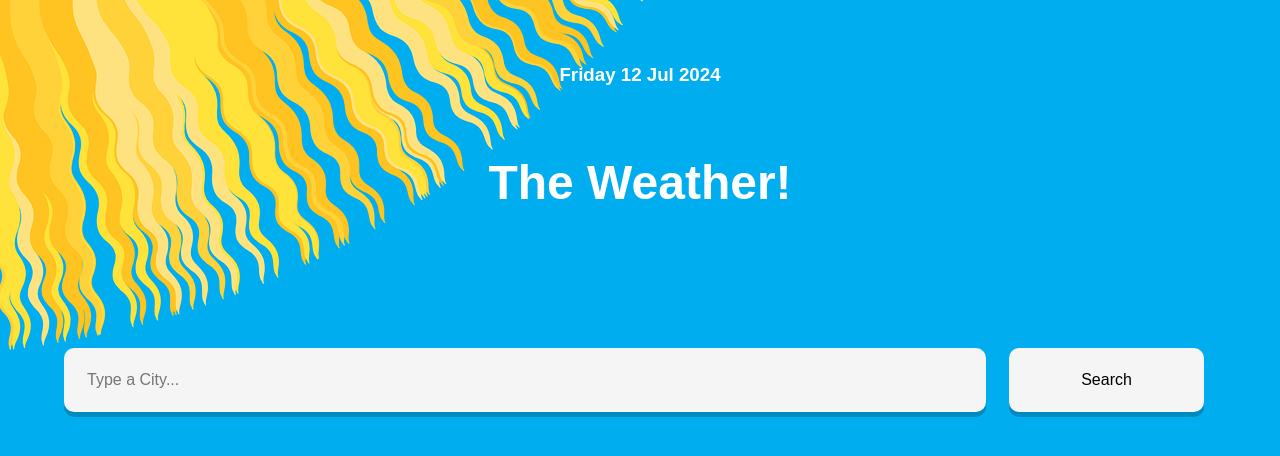
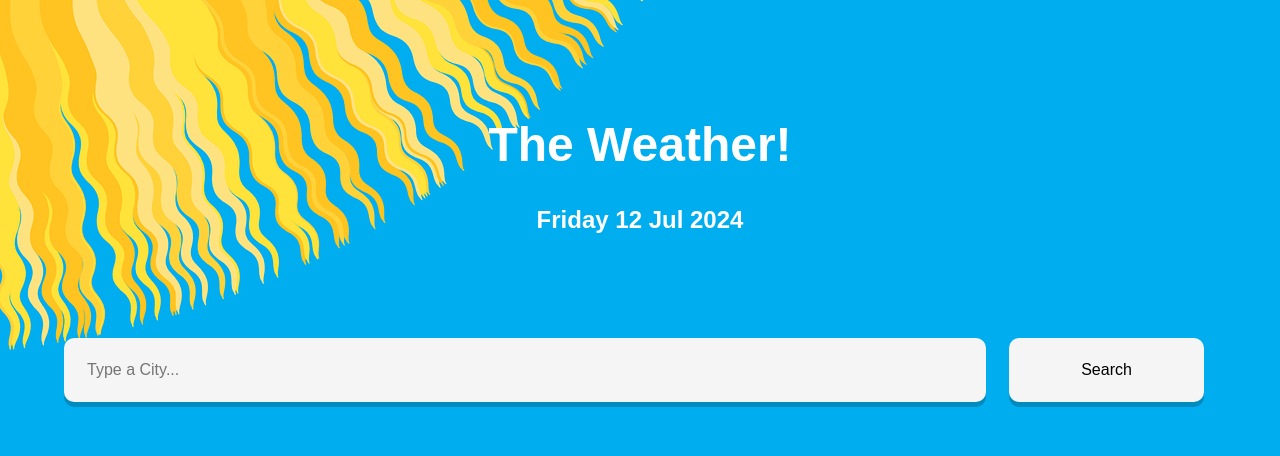
Before and after one commit to Isaac-Madden/react-weather-app, a React (Vite) app: page / in a window 1280 px wide. Shown: the top 456 px of the page. Built offline with nearby package versions, Linux system fonts and the light colour scheme.

Commit message:
accessibility updates following siteimprove check

```diff
--- a/src/App.jsx
+++ b/src/App.jsx
@@ -5,9 +5,12 @@ import TheDate from "./Components/AppComponents/TheDate"
 function App() {
   return (
     <div className="App">
+      <a href="#main" class="skip-to-main-content-link">Skip to main content</a>
+      <Header />
       <TheDate />
-      <Header />
-      <SearchBox />
+      <main id="main">
+        <SearchBox />
+      </main>
     </div>
   )
 }
--- a/src/Components/AppComponents/Header.jsx
+++ b/src/Components/AppComponents/Header.jsx
@@ -3,7 +3,7 @@ import React from "react";
 const Header = () => {
     return (
         <>
-        <h1 className="TheHeader">The Weather!</h1>
+        <h1 className="TheHeader" role="region" aria-label="The title of this page is The Weather" >The Weather!</h1>
         </>
     )
     }
--- a/src/Components/AppComponents/SearchBox.jsx
+++ b/src/Components/AppComponents/SearchBox.jsx
@@ -24,14 +24,14 @@ const SearchBox = () => {
 
         return (
             <>
-            {location !== "" ? <h3>Heres the forcast for {location.name}, {location.country}!</h3> : null }
+            {location !== "" ? <h2>Here's the forcast for {location.name}, {location.country}!</h2> : null }
 
             <div className="SearchResults">
                 <Weather currentWeather={weather} />
                 <Forecast currentForecast={forecast} />
             </div>
 
-            {location !== "" ? <h3>Check the weather somewhere else?</h3> : null }
+            {location !== "" ? <h2>Check the weather somewhere else?</h2> : null }
 
             <div className="SearchContainer">
                 <form  onSubmit={ (event)=> {event.preventDefault(); search()  }}>
--- a/src/Components/AppComponents/TheDate.jsx
+++ b/src/Components/AppComponents/TheDate.jsx
@@ -5,9 +5,7 @@ let currentDate = new Date().toLocaleDateString('en-gb', { weekday:"long", year:
 const TheDate = () => {
 
     return (
-        <div className="TheDate">
-        <h3>{currentDate}</h3>
-        </div>
+        <h2 aria-label="the current date" role="region">{currentDate}</h2>
     )
 }
 
--- a/src/Components/SearchBoxComponents/Weather.jsx
+++ b/src/Components/SearchBoxComponents/Weather.jsx
@@ -19,7 +19,7 @@ const Weather = ({currentWeather}) => {
                 {
                 weatherKeys.map(  (item) => <li key={displayWeather[item]}> {displayWeather[item]}</li>  )
                 }
-                <img src={icon}></img>
+                <img src={icon} alt="an icon for weather conditions based on description"></img>
             </ul>
         )
     }
--- a/src/index.css
+++ b/src/index.css
@@ -59,13 +59,6 @@ li {
     padding: 3% 0%;
 }
 
-.TheDate {
-    padding: 0% 3% 3% 3%;
-    display: block;
-    z-index: 100;
-    text-align: right;
-}
-
 .TheHeader {
     display: block;
     text-align: center;
@@ -116,7 +109,7 @@ h1 {
     font-weight: 800;
 }
 
-h3 {
+h2 {
     color: #fff;
     text-align: center;
 }
@@ -127,3 +120,13 @@ p {
     font-weight: 800;
     text-align: center;
 }
+
+.skip-to-main-content-link {
+    padding: 1%;
+    background-color: white;
+    color: black;
+    opacity: 0;
+  }
+  .skip-to-main-content-link:focus {
+    opacity: 1;
+  }
```
